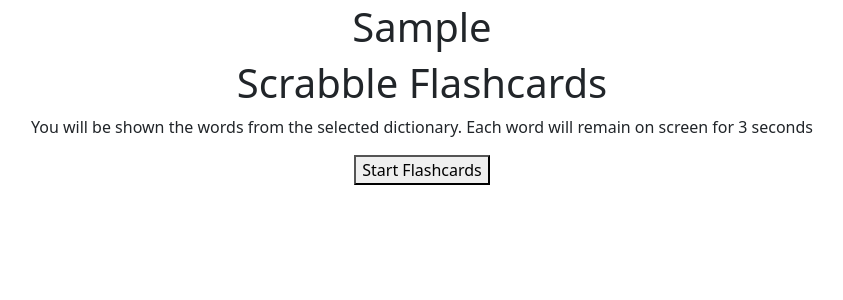
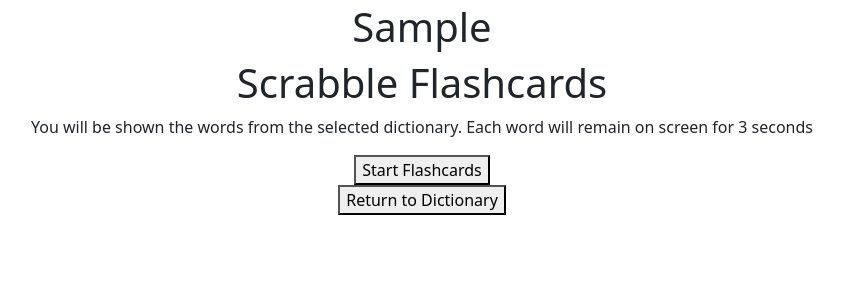
Before and after one commit to good-distractions/scrabble-studier, a Django app: template flashcard_app/templates/flashcard_app/dictionary_study_view.html in a window 1280 px wide. Shown: the part 181-481 px from the top of the page, without its empty margins (218-1061 px from the left). Run offline with Django 4.2, Linux system fonts and the light colour scheme; tables that the repository leaves empty hold one stand-in row (values such as "Sample post"); the template is opened without the code that fills it: values that come from a table or form of the project are taken from there, most other values are stand-ins (such as "Sample title", 1, 10 or a date in 2020); parts of the project's set-up code (start-up, migrations or seed data) failed here and were passed over.

Commit message:
add back btng

```diff
--- a/flashcard_app/templates/flashcard_app/dictionary_study_view.html
+++ b/flashcard_app/templates/flashcard_app/dictionary_study_view.html
@@ -9,5 +9,6 @@
   <script type='text/javascript'>
     var wordList = {{ my_data|safe }};
     </script>
+    <a href="/dictionary/{{dictionary.id}}"><button>Return to Dictionary</button></a>
 </div>
 {%endblock%}
```
